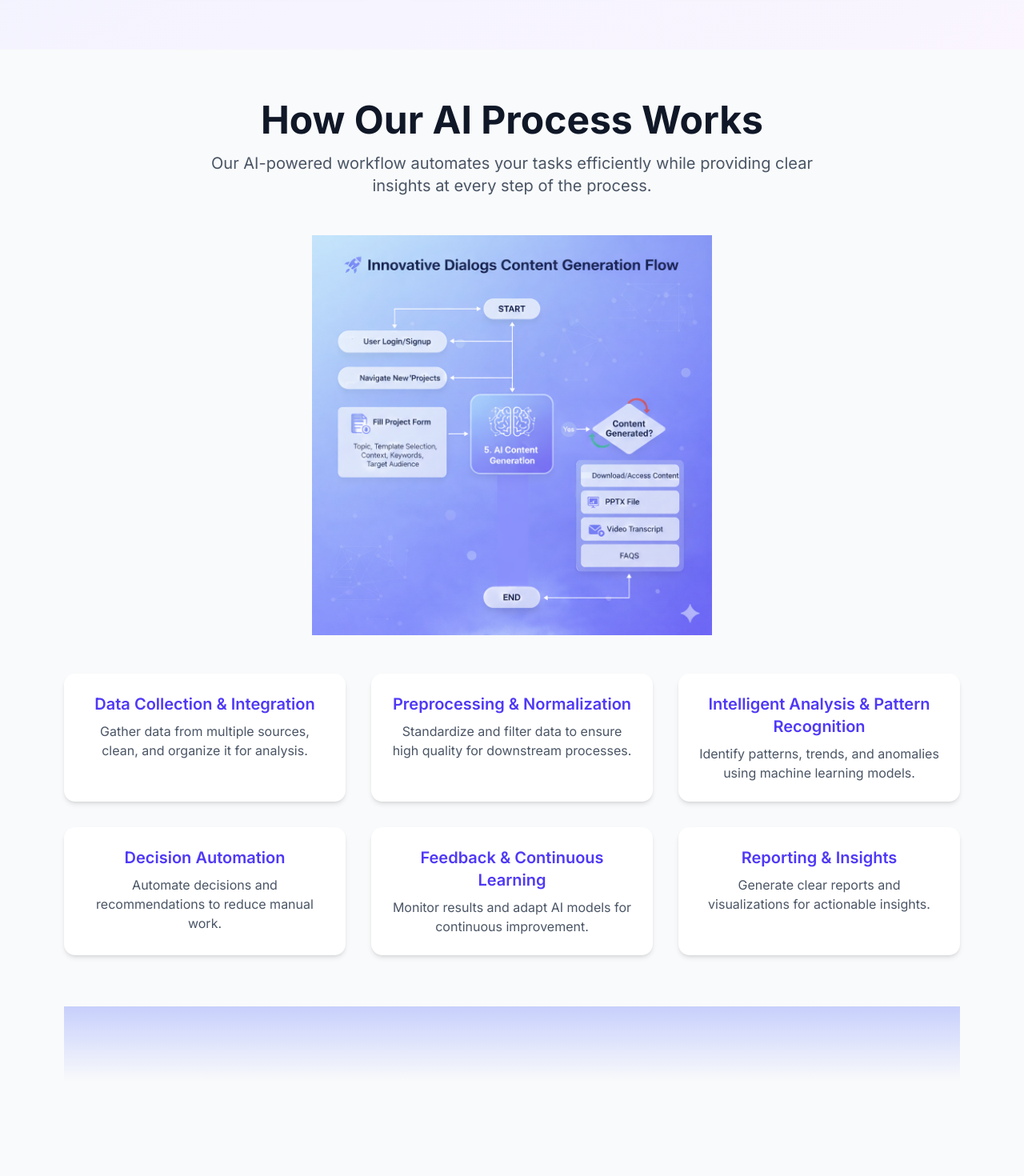
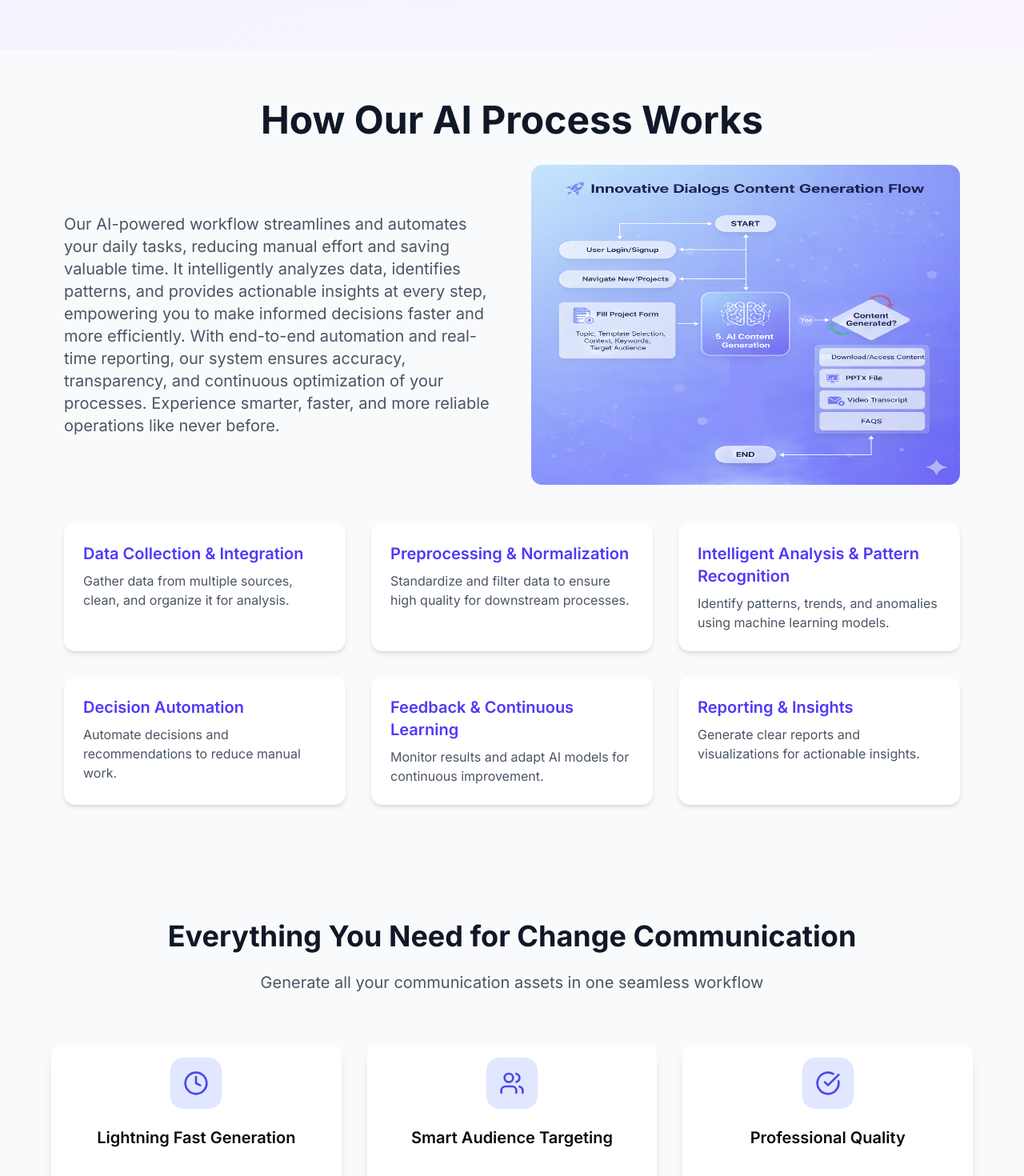
Before and after one commit to RobustAgency/ai-change-management-frontend, a Next.js app: page / in a window 1280 px wide. Shown: the part 1260-2730 px from the top of the page at 80% size. Built offline with nearby package versions, Linux system fonts and the light colour scheme; no server answers.

Commit message:
redesign section of ai diagram

```diff
--- a/app/page.tsx
+++ b/app/page.tsx
@@ -1,6 +1,5 @@
 "use client";
 import React from 'react';
-import Footer from '@/components/home/Footer';
 import Hero from '@/components/home/Hero';
 import Features from '@/components/home/Features';
 import Pricing from '@/components/home/Pricing';
--- a/components/home/AiProcessFlow.tsx
+++ b/components/home/AiProcessFlow.tsx
@@ -1,40 +1,63 @@
-import React from 'react';
-import Image from 'next/image';
+import React from "react";
+import Image from "next/image";
 
 const AiProcessFlow = () => {
   const steps = [
-    { title: "Data Collection & Integration", desc: "Gather data from multiple sources, clean, and organize it for analysis." },
-    { title: "Preprocessing & Normalization", desc: "Standardize and filter data to ensure high quality for downstream processes." },
-    { title: "Intelligent Analysis & Pattern Recognition", desc: "Identify patterns, trends, and anomalies using machine learning models." },
-    { title: "Decision Automation", desc: "Automate decisions and recommendations to reduce manual work." },
-    { title: "Feedback & Continuous Learning", desc: "Monitor results and adapt AI models for continuous improvement." },
-    { title: "Reporting & Insights", desc: "Generate clear reports and visualizations for actionable insights." },
+    {
+      title: "Data Collection & Integration",
+      desc: "Gather data from multiple sources, clean, and organize it for analysis.",
+    },
+    {
+      title: "Preprocessing & Normalization",
+      desc: "Standardize and filter data to ensure high quality for downstream processes.",
+    },
+    {
+      title: "Intelligent Analysis & Pattern Recognition",
+      desc: "Identify patterns, trends, and anomalies using machine learning models.",
+    },
+    {
+      title: "Decision Automation",
+      desc: "Automate decisions and recommendations to reduce manual work.",
+    },
+    {
+      title: "Feedback & Continuous Learning",
+      desc: "Monitor results and adapt AI models for continuous improvement.",
+    },
+    {
+      title: "Reporting & Insights",
+      desc: "Generate clear reports and visualizations for actionable insights.",
+    },
   ];
 
   return (
     <section className="bg-gray-50 py-16 px-4 sm:px-6 lg:px-20">
-      <div className="max-w-7xl mx-auto text-center">
-        {/* Heading */}
-        <h2 className="text-4xl sm:text-5xl font-bold text-gray-900 mb-4">
+      <div className="max-w-7xl mx-auto">
+        <h2 className="text-4xl sm:text-5xl font-bold text-gray-900 mb-8 text-center sm:text-center">
           How Our AI Process Works
         </h2>
-        {/* Subheading */}
-        <p className="text-lg sm:text-xl text-gray-600 max-w-3xl mx-auto mb-12">
-          Our AI-powered workflow automates your tasks efficiently while providing clear insights at every step of the process.
-        </p>
-
-        {/* AI Process Diagram */}
-        <div className="relative w-full h-[500px] mb-12">
-          <Image
-            src="/aiProcessFlow/FlowChart.png"
-            alt="AI Process Flow Diagram"
-            width={1920}      // replace with your image's actual width
-            height={1080}     // replace with your image's actual height
-            className="w-full h-full object-contain rounded-xl"
-          />
+        <div className="flex flex-col lg:flex-row items-center gap-12 mb-12">
+          <div className="lg:w-1/2 text-center lg:text-left">
+            <p className="text-lg sm:text-xl text-gray-600 line-clamp-3 lg:line-clamp-none">
+              Our AI-powered workflow streamlines and automates your daily
+              tasks, reducing manual effort and saving valuable time. It
+              intelligently analyzes data, identifies patterns, and provides
+              actionable insights at every step, empowering you to make informed
+              decisions faster and more efficiently. With end-to-end automation
+              and real-time reporting, our system ensures accuracy,
+              transparency, and continuous optimization of your processes.
+              Experience smarter, faster, and more reliable operations like
+              never before.
+            </p>
+          </div>
+          <div className="lg:w-1/2 w-full h-[300px] sm:h-[400px] lg:h-[400px] relative">
+            <Image
+              src="/aiProcessFlow/FlowChart.png"
+              alt="AI Process Flow Diagram"
+              fill
+              className="rounded-xl"
+            />
+          </div>
         </div>
-
-        {/* Steps */}
         <div className="grid grid-cols-1 sm:grid-cols-2 lg:grid-cols-3 gap-8">
           {steps.map((step, index) => (
             <div
@@ -49,34 +72,6 @@
           ))}
         </div>
       </div>
-
-      {/* Optional decorative bottom wave */}
-      <div className="mt-16">
-        <svg
-          className="w-full"
-          viewBox="0 0 1440 120"
-          fill="none"
-          xmlns="http://www.w3.org/2000/svg"
-        >
-          <path
-            d="M0 0H1440V120H0V0Z"
-            fill="url(#paint0_linear_1_2)"
-          />
-          <defs>
-            <linearGradient
-              id="paint0_linear_1_2"
-              x1="720"
-              y1="0"
-              x2="720"
-              y2="120"
-              gradientUnits="userSpaceOnUse"
-            >
-              <stop stopColor="#526CFF" stopOpacity="0.3"/>
-              <stop offset="1" stopColor="#526CFF" stopOpacity="0"/>
-            </linearGradient>
-          </defs>
-        </svg>
-      </div>
     </section>
   );
 };
```
